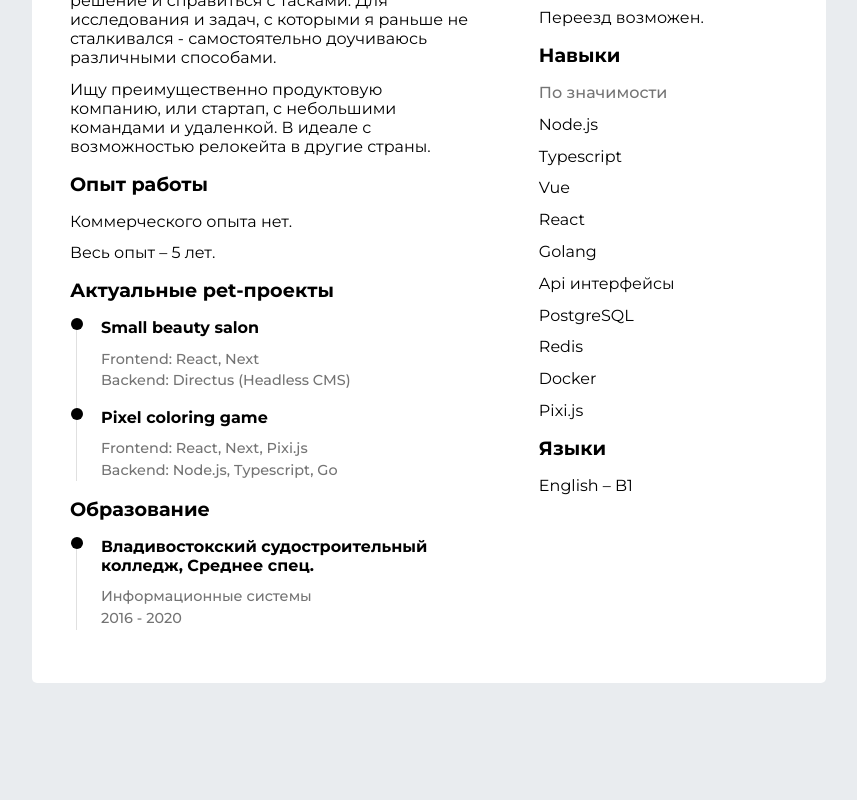
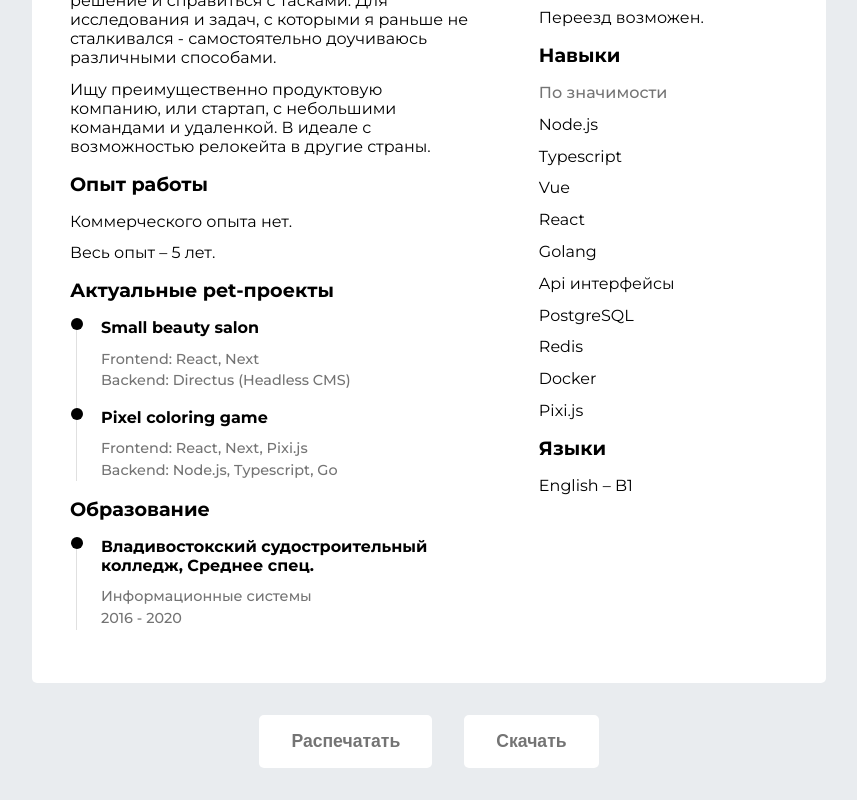
Before and after one commit to ptsans/next-resume, a Vue app: page / in a window 1280 px wide. Shown: the part 473-1273 px from the top of the page, without its empty margins (211-1068 px from the left). Before the commit the page ends 1188 px from the top, so only its background shows below. Built offline with nearby package versions, Linux system fonts and the light colour scheme.

Commit message:
feat(app): add footer component

```diff
--- a/src/App.vue
+++ b/src/App.vue
@@ -1,14 +1,17 @@
 <template>
   <v-paper />
+  <v-footer />
 </template>
 
 <script lang="ts">
 import { defineComponent } from 'vue'
 import VPaper from '@/components/Paper'
+import VFooter from '@/components/Shared/VFooter.vue'
 
 export default defineComponent({
   name: 'App',
   components: {
+    VFooter,
     VPaper
   }
 })
@@ -36,6 +39,7 @@ body {
   display: grid;
   justify-content: center;
   padding: 2rem 0;
+  row-gap: 2rem;
 }
 
 @media print {
```
